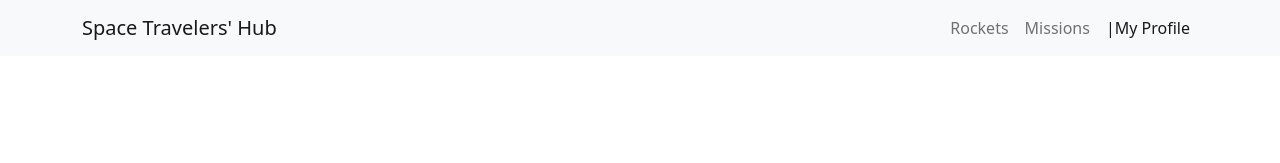
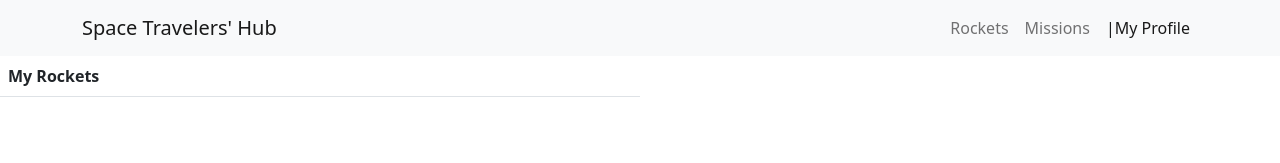
Before and after one commit to tarek102/react-group-project, a React (Create React App) app: page /myprofile in a window 1280 px wide. Shown: the top 163 px of the page. Built offline with nearby package versions, Linux system fonts and the light colour scheme.

Commit message:
create MyProfile and add RocketList

```diff
--- a/src/App.js
+++ b/src/App.js
@@ -5,6 +5,7 @@ import 'bootstrap/dist/css/bootstrap.min.css';
 import NavBar from './components/NavBar';
 import Missions from './components/Mission';
 import Rockets from './components/Rockets';
+import MyProfile from './components/MyProfile';
 
 function App() {
   return (
@@ -13,7 +14,7 @@ function App() {
       <Routes>
         <Route path="/" element={<Rockets />} />
         <Route path="missions" element={<Missions />} />
-        {/* <Route path="myprofile" element={<MyProfile />} /> */}
+        <Route path="myprofile" element={<MyProfile />} />
       </Routes>
     </div>
   );
--- /dev/null
+++ b/src/components/MyProfile.js
@@ -0,0 +1,32 @@
+/* eslint-disable camelcase */
+
+import React from 'react';
+import { useSelector } from 'react-redux';
+import { Table } from 'react-bootstrap';
+import RocketList from './RocketList';
+
+const MyProfile = () => {
+  const rockets = useSelector((state) => state.rockets);
+  const reservedRockets = rockets.filter((rocket) => rocket.reserved);
+
+  return (
+    <div className="col-12 col-md-6">
+      <div className="table-responsive">
+        <Table>
+          <thead>
+            <tr>
+              <th>My Rockets</th>
+            </tr>
+          </thead>
+          <tbody>
+            {
+              reservedRockets.map((e) => <RocketList key={e.id} rocket_name={e.rocket_name} />)
+            }
+          </tbody>
+        </Table>
+      </div>
+    </div>
+  );
+};
+
+export default MyProfile;
--- /dev/null
+++ b/src/components/RocketList.js
@@ -0,0 +1,23 @@
+/* eslint-disable camelcase */
+
+import PropTypes from 'prop-types';
+
+const RocketList = (props) => {
+  const { rocket_name } = props;
+
+  return (
+    <>
+      <tr>
+        <th scope="row" className="text-dark bg-light">
+          {rocket_name}
+        </th>
+      </tr>
+    </>
+  );
+};
+
+RocketList.propTypes = {
+  rocket_name: PropTypes.string.isRequired,
+};
+
+export default RocketList;
```
